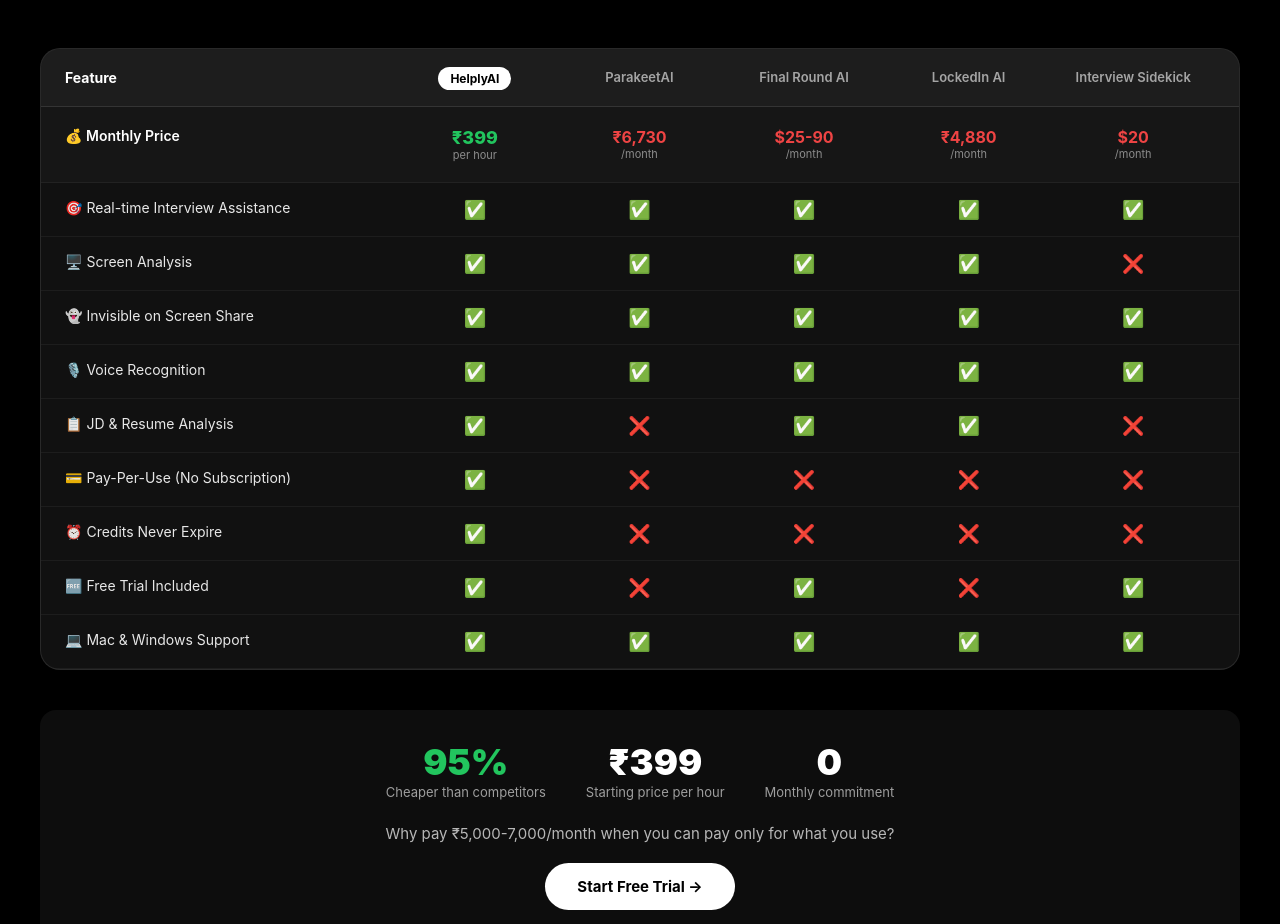
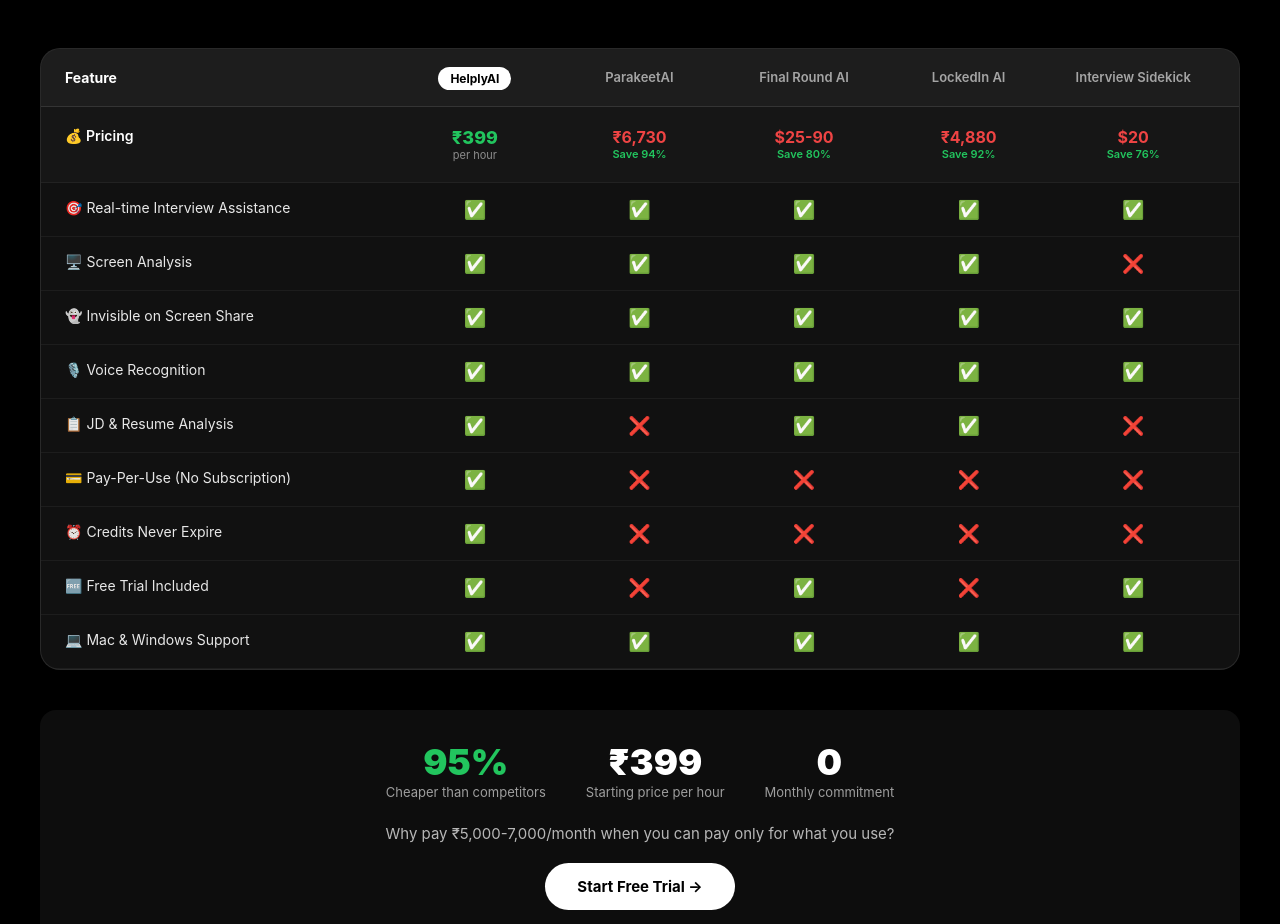
Before and after one commit to jos1996/AIAstent-Web, a React (Vite) app: page / in a window 1280 px wide. Shown: the part 3945-4869 px from the top of the page. Built offline with nearby package versions, Linux system fonts and the light colour scheme; no server answers.

Commit message:
Update pricing comparison: Remove monthly labels, add percentage savings for each competitor

```diff
--- a/src/pages/HomePage.tsx
+++ b/src/pages/HomePage.tsx
@@ -978,26 +978,26 @@ export default function HomePage() {
               borderBottom: '1px solid rgba(255,255,255,0.05)',
               background: 'rgba(255,255,255,0.02)',
             }}>
-              <div style={{ color: '#fff', fontSize: 14, fontWeight: 600 }}>💰 Monthly Price</div>
+              <div style={{ color: '#fff', fontSize: 14, fontWeight: 600 }}>💰 Pricing</div>
               <div style={{ textAlign: 'center' }}>
                 <span style={{ color: '#22c55e', fontSize: 18, fontWeight: 800 }}>₹399</span>
                 <span style={{ color: 'rgba(255,255,255,0.5)', fontSize: 11, display: 'block' }}>per hour</span>
               </div>
               <div style={{ textAlign: 'center' }}>
                 <span style={{ color: '#ef4444', fontSize: 16, fontWeight: 700 }}>₹6,730</span>
-                <span style={{ color: 'rgba(255,255,255,0.5)', fontSize: 11, display: 'block' }}>/month</span>
+                <span style={{ color: '#22c55e', fontSize: 11, display: 'block', fontWeight: 600 }}>Save 94%</span>
               </div>
               <div style={{ textAlign: 'center' }}>
                 <span style={{ color: '#ef4444', fontSize: 16, fontWeight: 700 }}>$25-90</span>
-                <span style={{ color: 'rgba(255,255,255,0.5)', fontSize: 11, display: 'block' }}>/month</span>
+                <span style={{ color: '#22c55e', fontSize: 11, display: 'block', fontWeight: 600 }}>Save 80%</span>
               </div>
               <div style={{ textAlign: 'center' }}>
                 <span style={{ color: '#ef4444', fontSize: 16, fontWeight: 700 }}>₹4,880</span>
-                <span style={{ color: 'rgba(255,255,255,0.5)', fontSize: 11, display: 'block' }}>/month</span>
+                <span style={{ color: '#22c55e', fontSize: 11, display: 'block', fontWeight: 600 }}>Save 92%</span>
               </div>
               <div style={{ textAlign: 'center' }}>
                 <span style={{ color: '#ef4444', fontSize: 16, fontWeight: 700 }}>$20</span>
-                <span style={{ color: 'rgba(255,255,255,0.5)', fontSize: 11, display: 'block' }}>/month</span>
+                <span style={{ color: '#22c55e', fontSize: 11, display: 'block', fontWeight: 600 }}>Save 76%</span>
               </div>
             </div>
 
```
